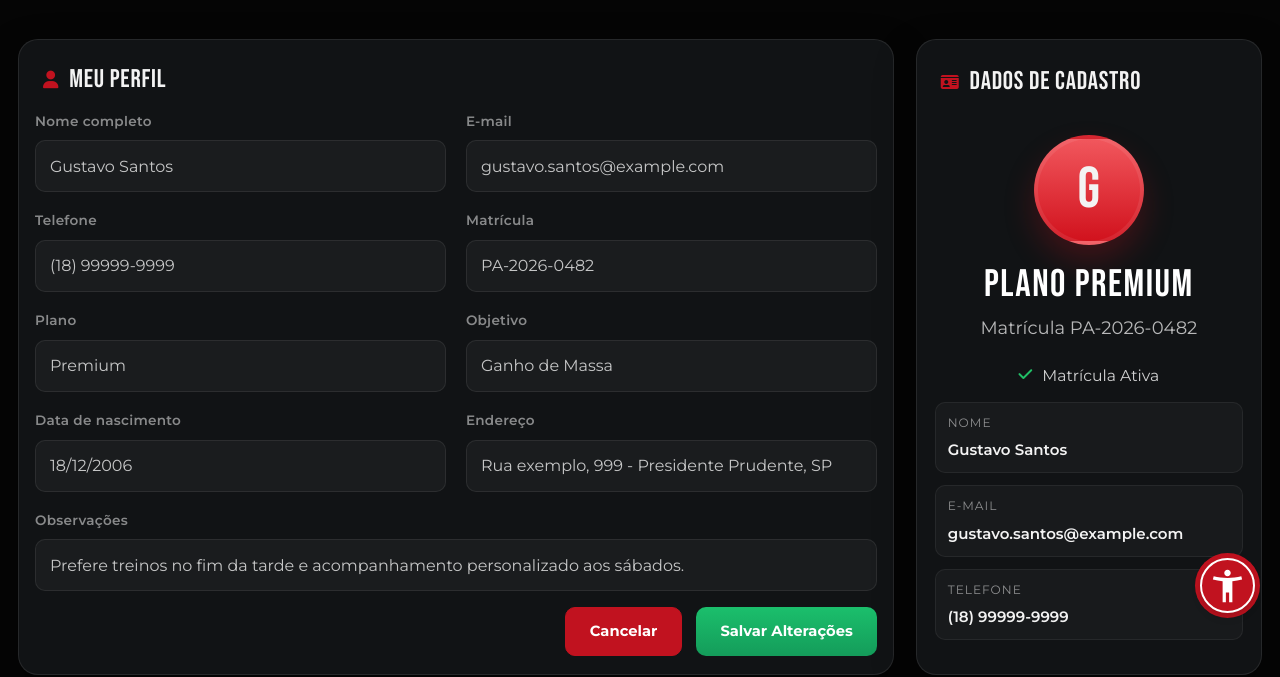
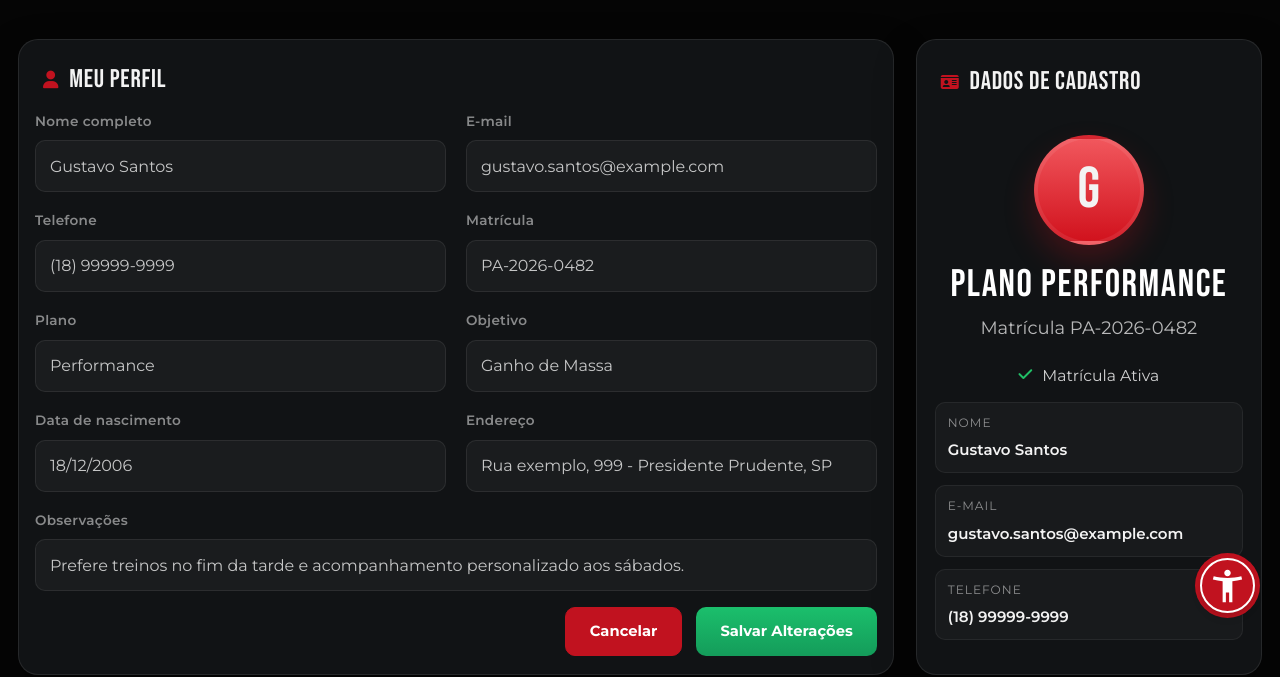
Before and after one commit to DevNexus-ProjectAlpha/Project-alpha-Bootstrap, a plain HTML site: page Project Alpha - Website Source/aluno.html in a window 1280 px wide. Shown: the part 162-839 px from the top of the page. Drawn offline with nearby package versions, Linux system fonts and the light colour scheme.

Commit message:
README com contribuições por integrante e plano atualizado na página Dados do aluno

```diff
--- a/Project Alpha - Website Source/aluno.html
+++ b/Project Alpha - Website Source/aluno.html
@@ -540,7 +540,7 @@
 
                 <div class="field">
                 <label for="plano">Plano</label>
-                <div class="field-value" id="plano">Premium</div>
+                <div class="field-value" id="plano">Performance</div>
                 </div>
 
                 <div class="field">
@@ -581,7 +581,7 @@
             </div>
 
             <div class="plan-box">
-                <h3>Plano Premium</h3>
+                <h3>Plano Performance</h3>
                 <p>Matrícula PA-2026-0482</p>
             </div>
 
```
Also changed, not shown: 1 other file.
